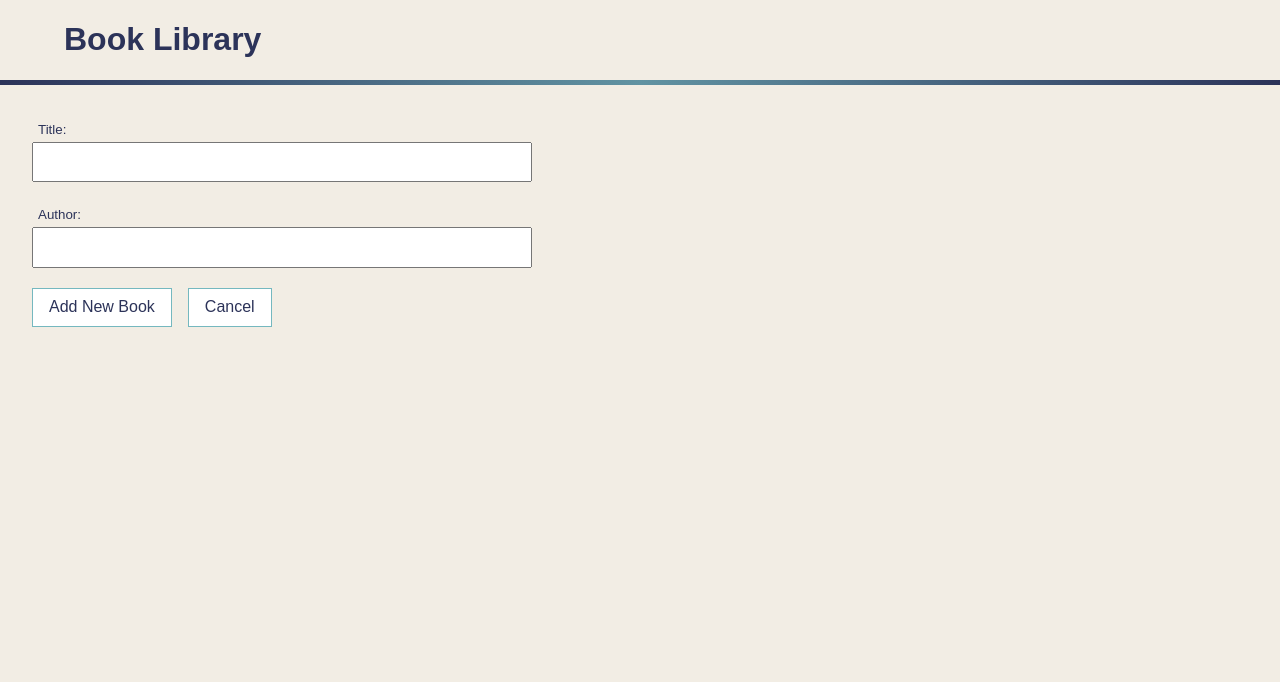
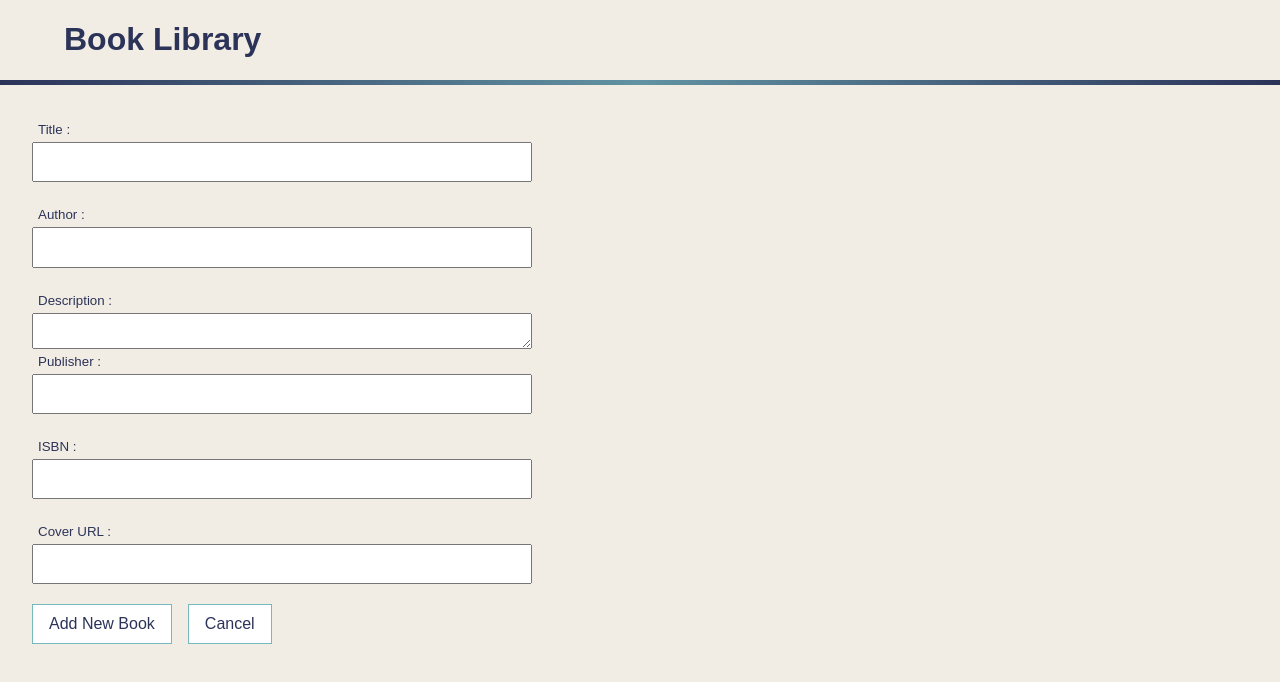
Before and after one commit to neuefische/ffm-java-23-1-team-project-3, a React (Vite) app in the folder frontend/: page /books/add in a window 1280 px wide. Shown: the top 682 px of the page. Built offline with nearby package versions, Linux system fonts and the light colour scheme; no server answers.

Commit message:
feat: [MoreDetails] extended AddBook & EditBook
renamed EditBook.reload into .onItemChange

```diff
--- a/frontend/src/App.tsx
+++ b/frontend/src/App.tsx
@@ -59,7 +59,7 @@ export default function App() {
                 <Route path="/books/:id"      element={<BookDetails />} />
                 <Route path="/"               element={<BookList books={books} onItemChange={loadAllBooks}/>}/>
                 <Route path="/books/add"      element={<AddBook onItemChange={loadAllBooks}/>}/>
-                <Route path="/books/:id/edit" element={<EditBook books={books} reload={loadAllBooks}/>}/>
+                <Route path="/books/:id/edit" element={<EditBook books={books} onItemChange={loadAllBooks}/>}/>
             </Routes>
         </>
     )
--- a/frontend/src/components/AddBook.tsx
+++ b/frontend/src/components/AddBook.tsx
@@ -7,24 +7,36 @@ type Props ={
     onItemChange: () => void
 }
 export default function AddBook(props: Props) {
-    const [title, setTitle] = useState<string>("");
-    const [author, setAuthor] = useState<string>("");
+    const emptyBook: Book = {
+        id         : "",
+        title      : "",
+        author     : "",
+        description: "",
+        publisher  : "",
+        isbn       : "",
+        coverUrl   : "",
+    };
+    const [book, updateBook] = useState<Book>(emptyBook);
     const navigate = useNavigate();
-    function addTitle(title: ChangeEvent<HTMLInputElement>){
-        setTitle(title.target.value);
+    console.debug(`Rendering AddBook {}`);
+
+    function updateBookValue( name:string, value:string ) {
+        updateBook( {
+            ...book,
+            [name]: value
+        } );
     }
-    function addAuthor(author: ChangeEvent<HTMLInputElement>){
-        setAuthor(author.target.value);
+
+    function onChangeFcnI( event: ChangeEvent<any> ) {
+        updateBookValue( event.target.name, event.target.value );
     }
+
     function saveNewBook(event: FormEvent<HTMLFormElement>){
         event.preventDefault();
-        axios.post("/api/books",{
-            title: title,
-            author: author
-        } as Book)
+        axios
+            .post("/api/books", book)
             .then(()=>{
-                setTitle("");
-                setAuthor("");
+                updateBook(emptyBook);
                 props.onItemChange();
             })
         navigate("/");
@@ -33,10 +45,13 @@ export default function AddBook(props: Props) {
     return (
         <>
             <form className="addBookForm" onSubmit={saveNewBook}>
-                <label>Title:</label>
-                <input name="Title" value={title} onChange={addTitle}/>
-                <label>Author:</label>
-                <input name="Author" value={author} onChange={addAuthor}/>
+                <label htmlFor="fld_title"       >Title       :</label><input    id="fld_title"       name="title"       value={book.title      } onChange={onChangeFcnI}/>
+                <label htmlFor="fld_author"      >Author      :</label><input    id="fld_author"      name="author"      value={book.author     } onChange={onChangeFcnI}/>
+                <label htmlFor="fld_description" >Description :</label><textarea id="fld_description" name="description" value={book.description} onChange={onChangeFcnI}/>
+                <label htmlFor="fld_publisher"   >Publisher   :</label><input    id="fld_publisher"   name="publisher"   value={book.publisher  } onChange={onChangeFcnI}/>
+                <label htmlFor="fld_isbn"        >ISBN        :</label><input    id="fld_isbn"        name="isbn"        value={book.isbn       } onChange={onChangeFcnI}/>
+                <label htmlFor="fld_coverUrl"    >Cover URL   :</label><input    id="fld_coverUrl"    name="coverUrl"    value={book.coverUrl   } onChange={onChangeFcnI}/>
+                {book.coverUrl && <img alt="Cover Image" src={book.coverUrl}/>}
                 <div>
                     <button>Add New Book</button>
                     <button type="button" onClick={()=>navigate("/")}>Cancel</button>
--- a/frontend/src/components/EditBook.tsx
+++ b/frontend/src/components/EditBook.tsx
@@ -6,7 +6,7 @@ import axios from "axios";
 
 type Props = {
     books: Book[]
-    reload: ()=>void
+    onItemChange: ()=>void
 }
 
 export default function EditBook(props: Props ) {
@@ -22,12 +22,12 @@ export default function EditBook(props: Props ) {
             <button type="button" onClick={() => navigate("/")}>Back</button>
         </>
 
-    return <EditBookForm book={filteredBooks[0]} reload={props.reload}/>
+    return <EditBookForm book={filteredBooks[0]} onItemChange={props.onItemChange}/>
 }
 
 type FormProps = {
     book: Book
-    reload: ()=>void
+    onItemChange: ()=>void
 }
 
 function EditBookForm( props: FormProps ) {
@@ -46,7 +46,7 @@ function EditBookForm( props: FormProps ) {
         } );
     }
 
-    function onChangeFcnI( event: ChangeEvent<HTMLInputElement> ) {
+    function onChangeFcnI( event: ChangeEvent<any> ) {
         updateBookValue( event.target.name, event.target.value );
     }
 
@@ -62,21 +62,23 @@ function EditBookForm( props: FormProps ) {
             .then(response => {
                 if (response.status != 200)
                     throw new Error("Got wrong status on update book: " + response.status);
-                props.reload()
+                props.onItemChange();
             })
             .catch(reason => {
-                console.error(reason)
+                console.error(reason);
             });
     }
 
     return (
         <>
             <form className="EditBookForm" onSubmit={saveChanges}>
-                {/*<label>id     : {book.id}</label>*/}
-                <label>Title:</label>
-                <input name="title"  value={book.title } onChange={onChangeFcnI}/>
-                <label>Author:</label>
-                <input name="author" value={book.author} onChange={onChangeFcnI}/>
+                <label htmlFor="fld_title"       >Title       :</label><input    id="fld_title"       name="title"       value={book.title      } onChange={onChangeFcnI}/>
+                <label htmlFor="fld_author"      >Author      :</label><input    id="fld_author"      name="author"      value={book.author     } onChange={onChangeFcnI}/>
+                <label htmlFor="fld_description" >Description :</label><textarea id="fld_description" name="description" value={book.description} onChange={onChangeFcnI}/>
+                <label htmlFor="fld_publisher"   >Publisher   :</label><input    id="fld_publisher"   name="publisher"   value={book.publisher  } onChange={onChangeFcnI}/>
+                <label htmlFor="fld_isbn"        >ISBN        :</label><input    id="fld_isbn"        name="isbn"        value={book.isbn       } onChange={onChangeFcnI}/>
+                <label htmlFor="fld_coverUrl"    >Cover URL   :</label><input    id="fld_coverUrl"    name="coverUrl"    value={book.coverUrl   } onChange={onChangeFcnI}/>
+                {book.coverUrl && <img alt="Cover Image" src={book.coverUrl}/>}
                 <div>
                     <button>Save</button>
                     <button type="button" onClick={() => navigate("/")}>Cancel</button>
```
Also changed, not shown: frontend/src/Types.tsx (+6 -6 lines).
